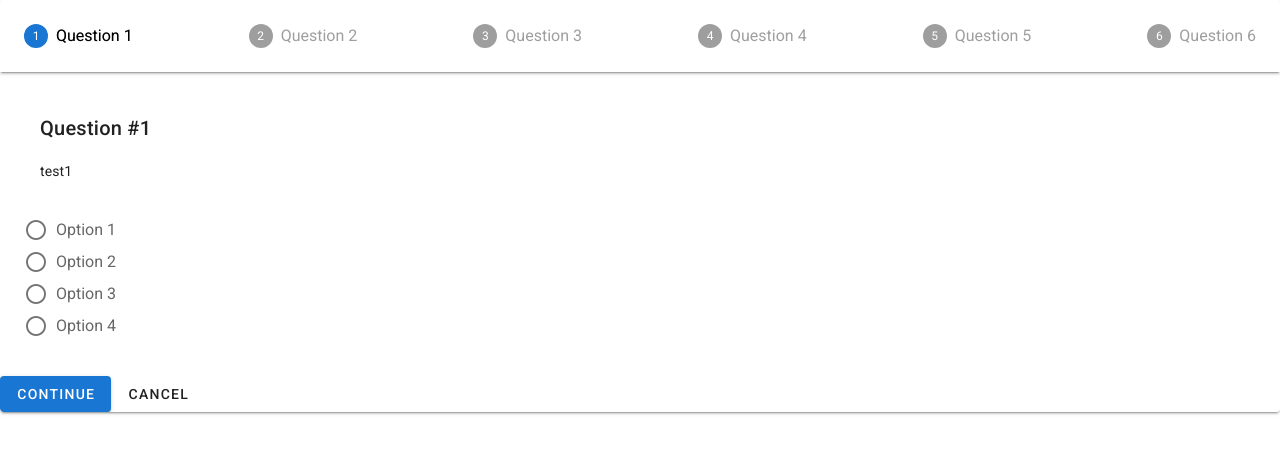
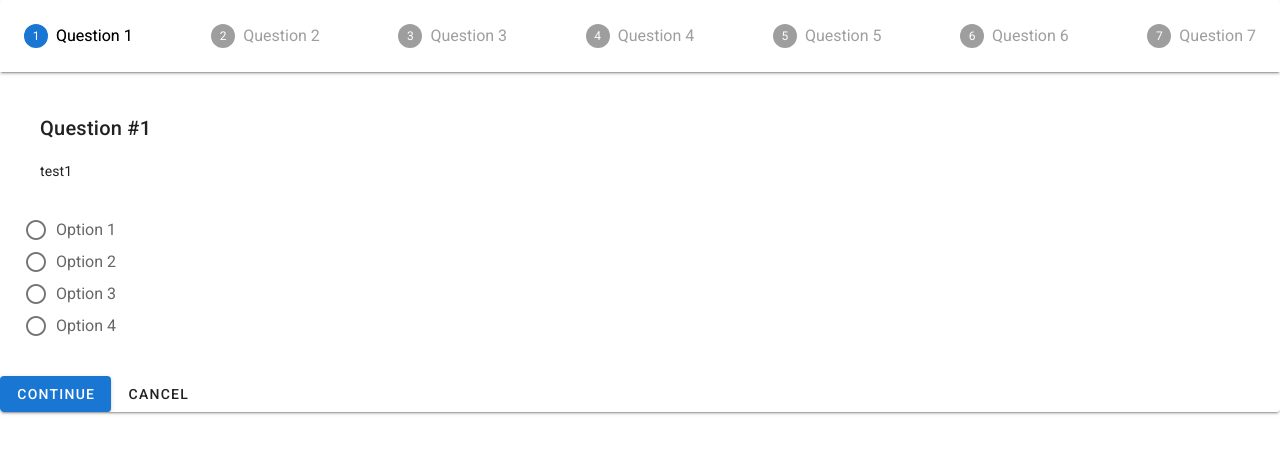
Before and after one commit to NLluuk/VU-Student-Matcher, a Vue app: page / in a window 1280 px wide. Shown: the top 454 px of the page. Built offline with nearby package versions, Linux system fonts and the light colour scheme.

Commit message:
added one more question

```diff
--- a/src/views/Home.vue
+++ b/src/views/Home.vue
@@ -1,11 +1,11 @@
 <template>
   <v-stepper v-model="e1">
     <v-stepper-header>
-      <v-stepper-step v-for="n in 6" :key="n" :step="n" :complete="e1 > n">
+      <v-stepper-step v-for="n in 7" :key="n" :step="n" :complete="e1 > n">
         Question {{ n }}
       </v-stepper-step>
     </v-stepper-header>
-    <v-stepper-items v-for="n in 6" :key="n">
+    <v-stepper-items v-for="n in 7" :key="n">
       <v-stepper-content :step="n">
         <question title="Question #1" text="test1"></question>
       </v-stepper-content>
@@ -51,6 +51,10 @@ export default {
       {
         title: "This is  test question #6, just fill in the blanks?",
         text: "This is a not so short test description"
+      },
+      {
+        title: "This is  test question #7, just fill in the blanks?",
+        text: "This is a not so short test description"
       }
     ]
   }),
```
